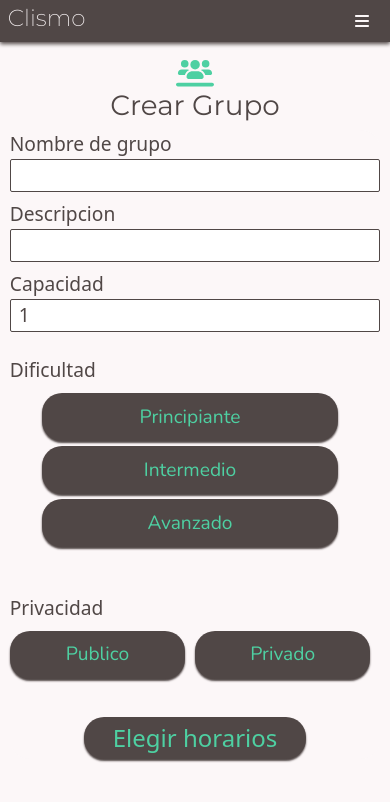
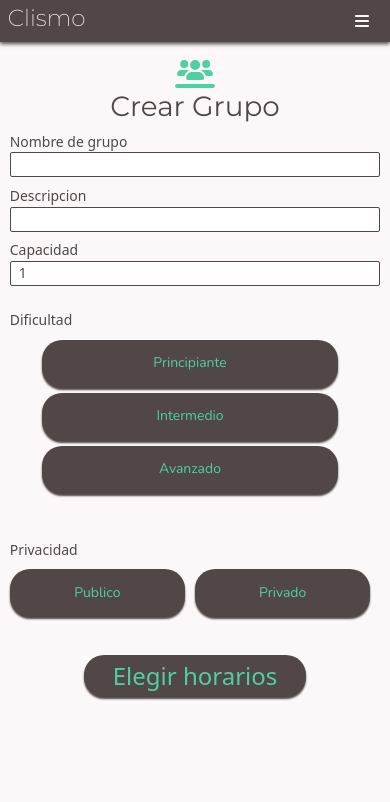
Before and after one commit to ThomasAgu/Clismo, a Next.js app: page /Grupos/CrearGrupo in a window 390 px wide. Shown: the top 802 px of the page. Built offline with nearby package versions, Linux system fonts and the light colour scheme.

Commit message:
color palletes + text size config

```diff
--- a/pages/components/NavNarSesion.jsx
+++ b/pages/components/NavNarSesion.jsx
@@ -19,6 +19,11 @@ const NavNarSesion = () => {
       const root = document.documentElement;
       root.classList.toggle('theme2');
     }
+
+    const handleClickTamanioLetra = (e) => {
+      const root = document.documentElement;
+      root.classList.toggle('biggerText');
+    }
     const isLoggedIn = useSelector((state) => state.login.isLoggedIn);
     const router = useRouter();
     if (!isLoggedIn){
@@ -36,6 +41,10 @@ const NavNarSesion = () => {
               <input class="form-check-input" type="checkbox" role="switch" id="flexSwitchCheckChecked"  onChange={handleClickPaleta}/>
               <label class="form-check-label" for="flexSwitchCheckChecked" ></label>
             </div>
+            <div class="form-check form-switch">
+              <input class="form-check-input" type="checkbox" role="switch" id="flexSwitchCheckChecked"  onChange={handleClickTamanioLetra}/>
+              <label class="form-check-label" for="flexSwitchCheckChecked" ></label>
+            </div>
         </nav>
       )
     }
--- a/styles/Home.module.css
+++ b/styles/Home.module.css
@@ -2,7 +2,7 @@
 #title{
     position: absolute;
     top: 20%;
-    font-size: 5rem;
+    font-size: var(--ft_title);
     text-shadow: 0px 1px 1px;
     color: var(--light);
     left: 3%;
@@ -12,7 +12,7 @@
     position: absolute;
     top: 45%;
     left: 3%;
-    font-size: 5rem;
+    font-size: var(--ft_title);
     text-shadow: 0px 1px 1px;
     color: var(--light);
 }
@@ -29,4 +29,5 @@
     font-family: var(--title);
     margin-top: 3vh;
     color: var(--backGround);
+    font-size: var(--ft_subTitle);
 }
--- a/styles/InputComponent.module.css
+++ b/styles/InputComponent.module.css
@@ -2,7 +2,7 @@
     color: var(--textBackGround);
 
     margin-bottom: 1vh;
-    font-size: 1.2rem;
+    font-size:var(--ft_labels);
     font-family: var(--roboto);
 }
 
@@ -27,7 +27,7 @@
 /* Estilos para pantallas más pequeñas, como dispositivos móviles */
 @media (max-width: 767px) {
     #inputDiv{
-
+        font-size: var(--ft_mobile_labels);
     }
 
 
--- a/styles/NavBarSesion.module.css
+++ b/styles/NavBarSesion.module.css
@@ -9,10 +9,10 @@
 }
 
 .navDiv{
-    width: 12vw;
+    width: 15%;
     height: 3vh;
     font-family: var(--textRoboto);
-    font-size: 1rem;
+    font-size: var(--ft_labels);
 }
 
 .btnNav{
@@ -32,7 +32,6 @@
 
 .btnNav:hover{
     background-color: var(--accent-green);
-
     width: 110%;
     border-radius: 1px;
     text-align: center;
@@ -52,7 +51,7 @@
         width: 25%;
         height: 5vh;
         font-family: var(--textRoboto);
-        font-size: 1rem;
+        font-size: var(--ft_mobile_labels);
         align-items: center;
     }
 
--- a/styles/creargrupo.module.css
+++ b/styles/creargrupo.module.css
@@ -10,7 +10,7 @@
 }
 
 #title{
-  font-size: 1.9rem;
+  font-size: var(--ft_subTitle);
   font-family: var(--title);
   color: var(--textBackGround);
 }
@@ -18,7 +18,7 @@
 #labelForRol{
     color: var(--textBackGround);
     margin-bottom: 1vh;
-    font-size: 1.2rem;
+    font-size: var(--ft_labels);
     font-family: var(--roboto);
     width: 100%;
 }
@@ -42,7 +42,7 @@
     height: 3rem;
     box-shadow: 0px 2px 2px var(--backGround);
     font-family: var(--textNunito);
-    font-size: 1.2rem;
+    font-size: var(--ft_labels);
     transition: all 0.2s ease;
     width: 100%;
   }
@@ -113,9 +113,16 @@
 
 @media screen and (max-width: 767px){
 
+  #content{
+    height: 180vh;
+  }
   #form{
       width: 95vw;
   }
+
+  #labelForRol{
+    font-size: var(--ft_mobile_labels);
+}
 
   #radiogroupDificultad{
     display: flex;
@@ -130,6 +137,7 @@
 
   .labelRadio{
     margin-bottom: 5px;
+    font-size: var(--ft_mobile_labels);
   }
 
   #iniciarBtn{
--- a/styles/elegirHorarios.module.css
+++ b/styles/elegirHorarios.module.css
@@ -6,7 +6,7 @@
 }
 
 #labelHorarios{
-    color: var(--textBackGround);
+    color: var(--textLight);
     text-align: center;
     width: 100%;
     margin-top: 2vh;
--- a/styles/globals.css
+++ b/styles/globals.css
@@ -14,8 +14,18 @@ html,
   --subtitles: 'Lato', sans-serif;
   --textNunito: 'Nunito', sans-serif;
   --textRoboto: 'Roboto', sans-serif;
+
+  /* Font sizes */
+  --ft_title: calc(90px + 0.5vw);
+  --ft_subTitle: calc(30px + 0.5vw);
+  --ft_sub_subTitle: calc(25px + 0.5vw);
+  --ft_card_title: calc(20px + 0.5vw);
+  --ft_labels: calc(10px + 0.5vw);
+  --ft_btns: calc(12px + 0.5vw);
+  --ft_footer: calc(10px + 0,5);
+
+  --ft_mobile_labels: calc(12px + 0.5vw);
 }
-
 
 :root.theme2{
   --backGround: #292424;
@@ -27,6 +37,19 @@ html,
   --accent-orange: #FFA62B;
   --darker: #504746;
 }
+
+:root.biggerText{
+  /* Font sizes */
+  --ft_title: calc(100px + 0.5vw);
+  --ft_subTitle: calc(40px + 0.5vw);
+  --ft_sub_subTitle: calc(30px + 0.5vw);
+  --ft_card_title: calc(25px + 0.5vw);
+  --ft_labels: calc(15px + 0.5vw);
+  --ft_btns: calc(14px + 0.5vw);
+  --ft_footer: calc(12px + 0,5);
+  --ft_mobile_labels: calc(14px + 0.5vw);
+}
+
 body {
   padding: 0;
   margin: 0;
```
Also changed, not shown: styles/GrupoCard.module.css (+12 -6 lines), styles/Grupos.module.css (+4 -4 lines).
